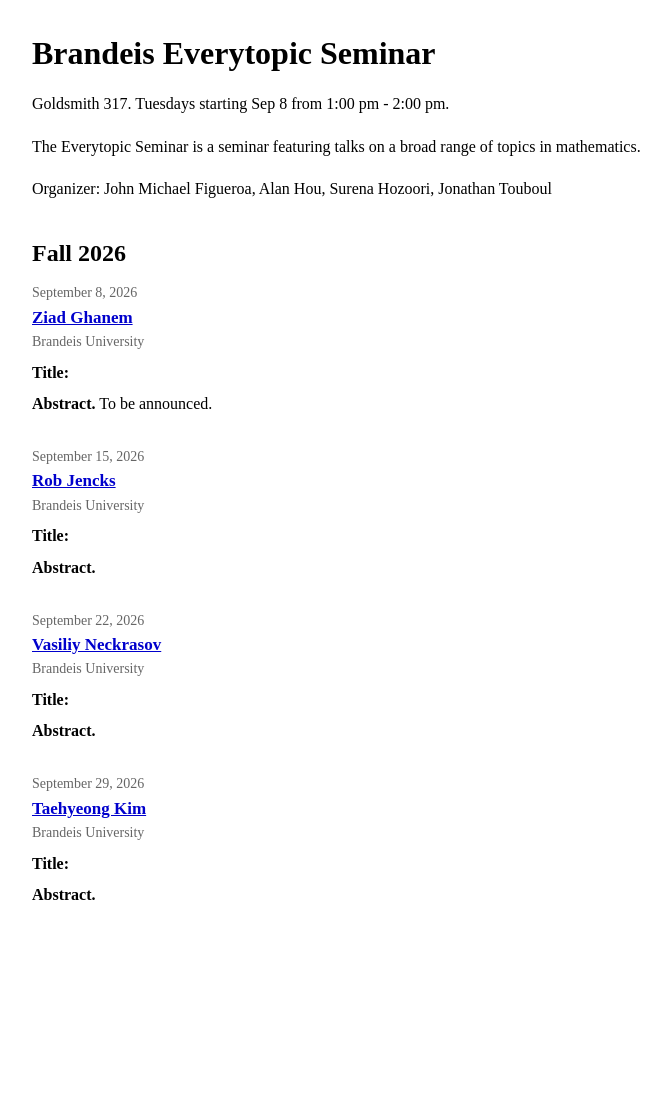
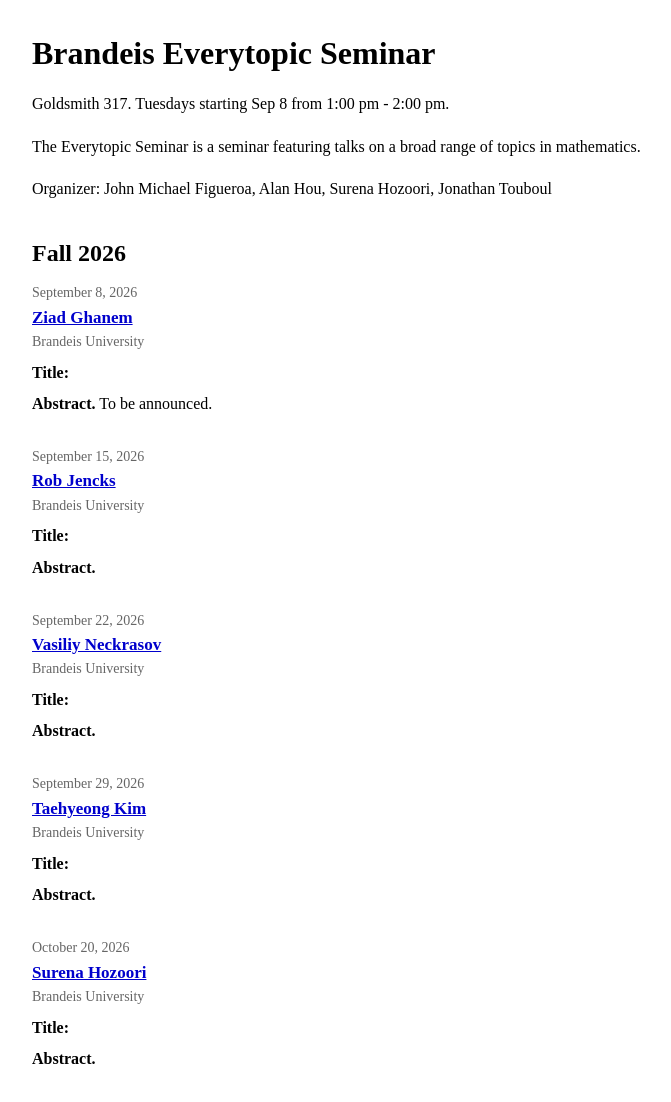
Before and after one commit to axhou/axhou.github.io, a Jekyll site: the page everytopic.html, which Jekyll copies as it is, in a window 1280 px wide. Shown: the whole page, without its empty margins (8-679 px from the left). Built offline with Jekyll 4.4.1, drawn with Linux system fonts in a browser that asks for light colours; before the commit the page ends 938 px from its top, so only the background shows below that.

Commit message:
Update everytopic.html

```diff
--- a/everytopic.html
+++ b/everytopic.html
@@ -233,6 +233,39 @@
 
 
 
+  <!-- Talk 4 -->
+
+  <div class="seminar-entry">
+
+    <div class="date">
+      October 20, 2026
+    </div>
+
+    <div class="speaker">
+      <a href="https://sites.google.com/view/surena-hozoori/home">
+        Surena Hozoori
+      </a>
+    </div>
+
+    <div class="affiliation">
+      Brandeis University
+    </div>
+
+    <div class="title">
+      Title:
+    </div>
+
+    <p class="abstract">
+      <span class="abstract-label">Abstract.</span>
+
+    </p>
+
+  </div>
+
+
+
+
+
   <p>
     <a href="./index.html"></a>
   </p>
```
